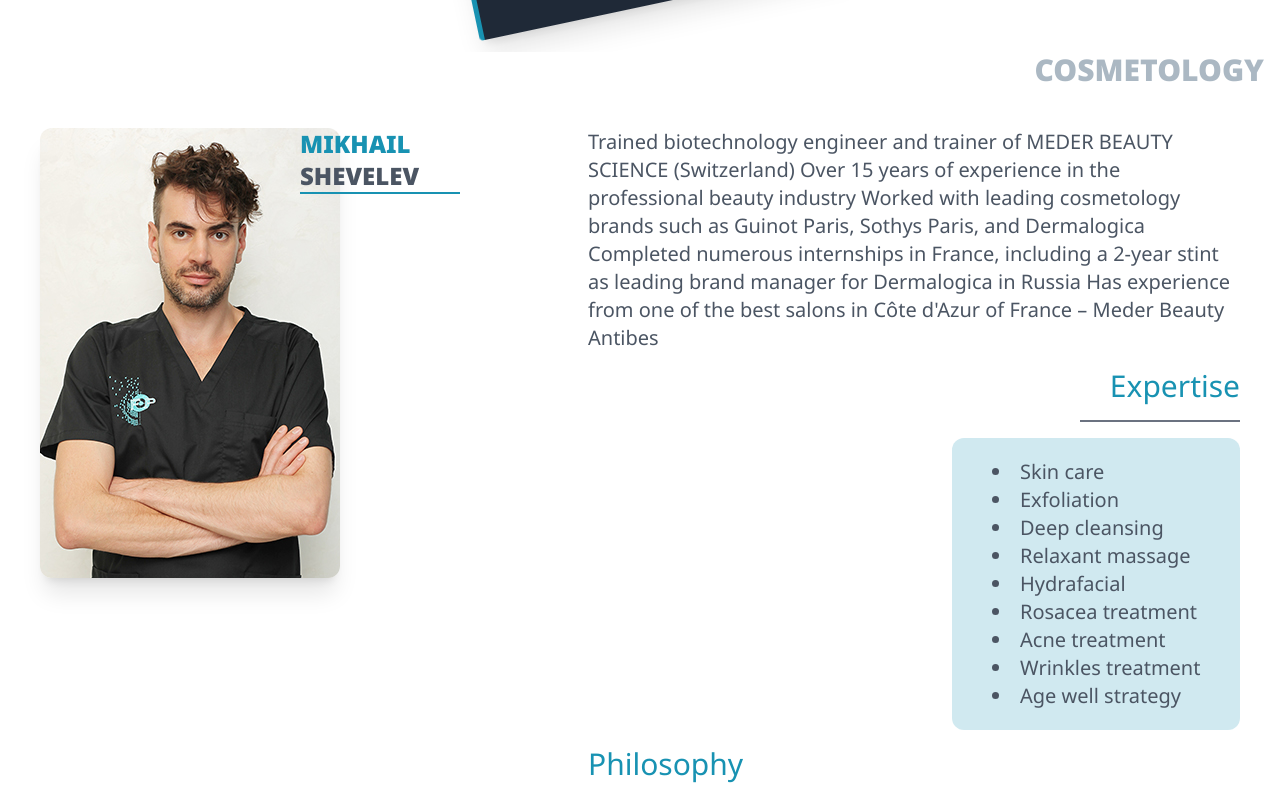
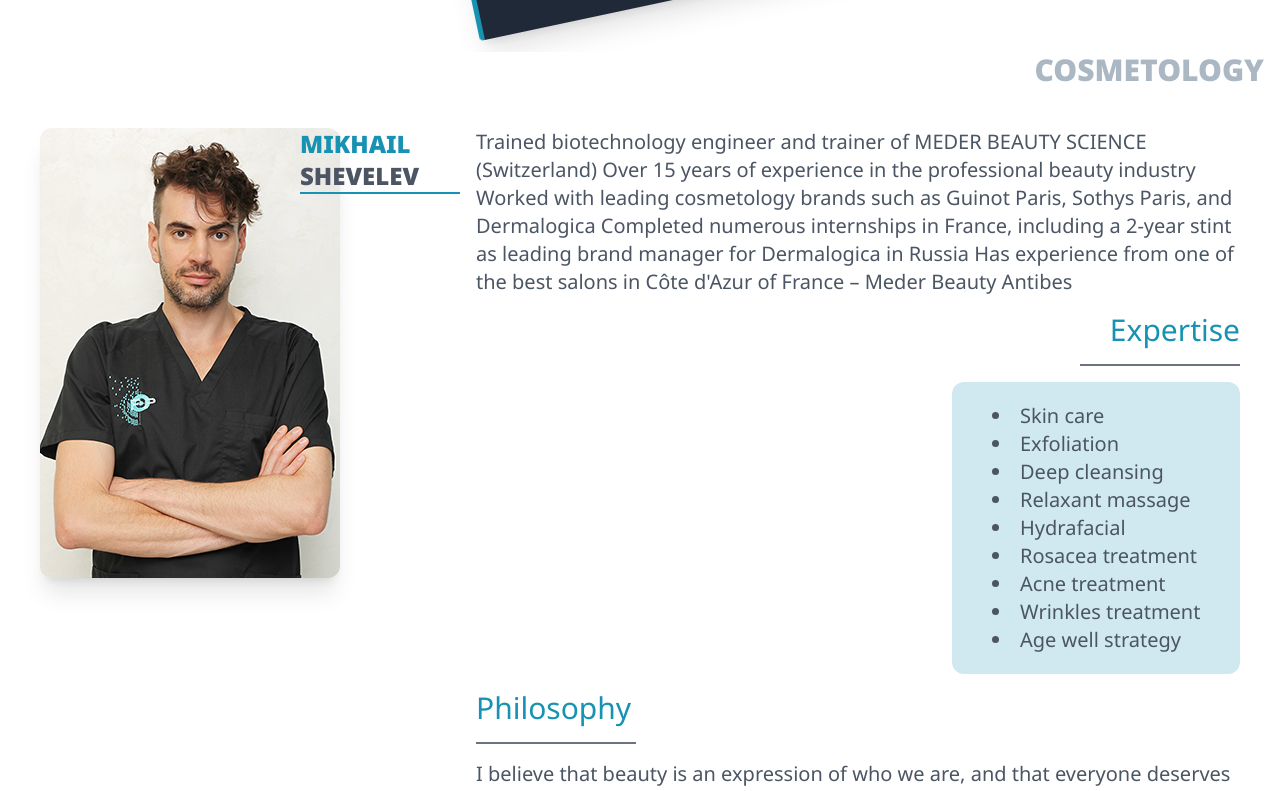
Before and after one commit to elfsvet/fp, a Next.js app: page / in a window 1280 px wide. Shown: the part 1240-2031 px from the top of the page. Built offline with nearby package versions, Linux system fonts and the light colour scheme.

Commit message:
updated padding for photo cards

```diff
--- a/src/app/layout.tsx
+++ b/src/app/layout.tsx
@@ -2,6 +2,7 @@ import NavBar from '@/src/components/NavBar';
 import './globals.css';
 import { Inter, Noto_Sans } from 'next/font/google';
 import { Metadata } from 'next';
+import MyNav from '../components/MyNav';
 
 const inter = Inter({ subsets: ['latin'] });
 const notoSans = Noto_Sans({ weight: '400', subsets: ['latin'] });
@@ -16,6 +17,7 @@ export default function RootLayout({ children }: { children: React.ReactNode })
     <html lang='en'>
       <body className={notoSans.className}>
         <NavBar />
+        {/* <MyNav /> */}
         {children}
       </body>
     </html>
--- a/src/components/PhotoWithName.tsx
+++ b/src/components/PhotoWithName.tsx
@@ -17,7 +17,7 @@ const PhotoWithName = ({
   side?: 'right' | 'left';
 }) => {
   return (
-    <div className={`flex relative ${side === 'left' ? `pr-28` : `pl-28`}`}>
+    <div className={`flex relative`}>
       <Image src={image} alt='' className='rounded-xl shadow-xl min-w-[300px] min-h-[450px] object-contain' />
       <div className=' md:block md:-ml-10 absolute md:static -top-6 -left-8 uppercase overflow-hidden'>
         {/* <h1>{title}</h1> */}
```
